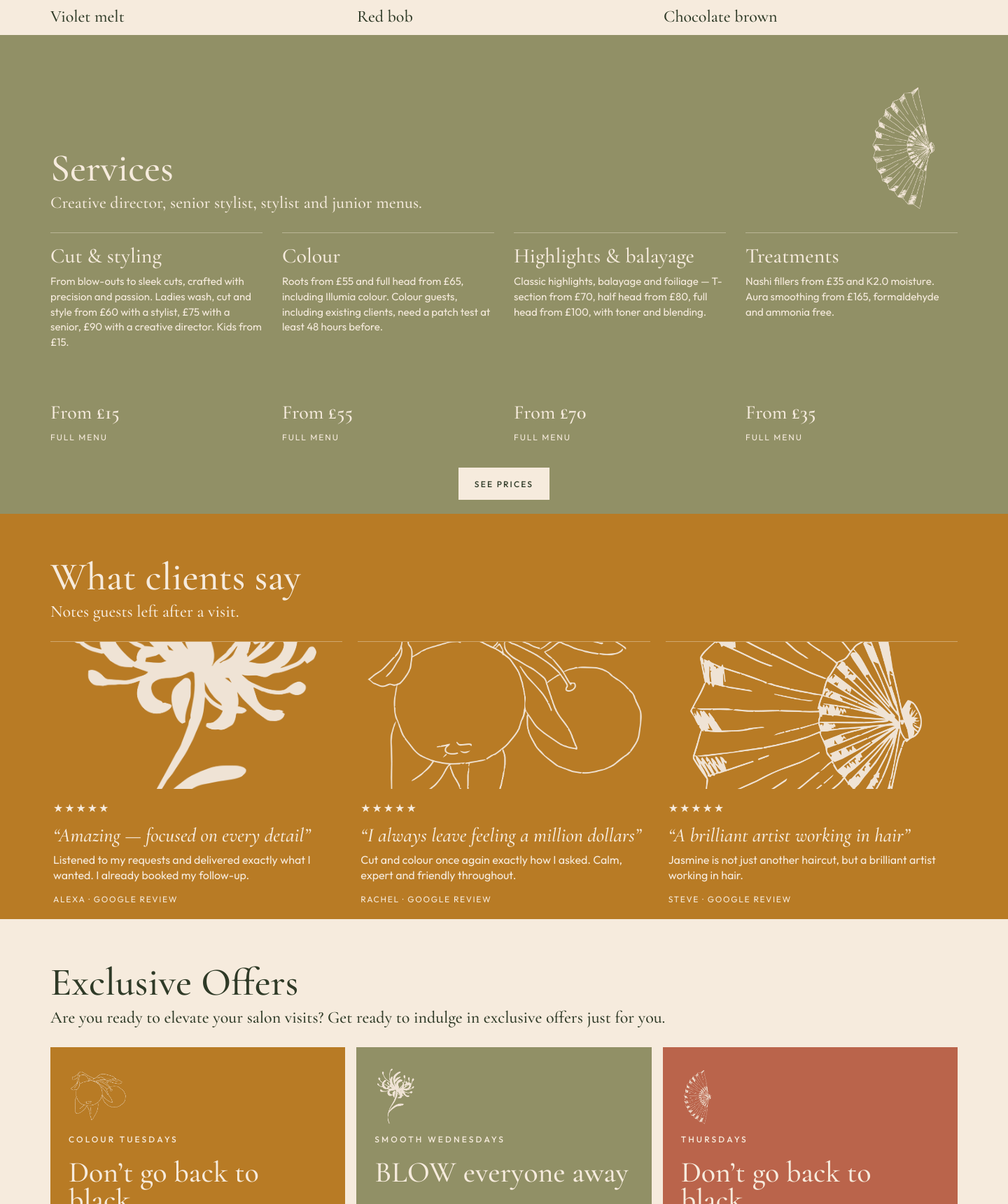
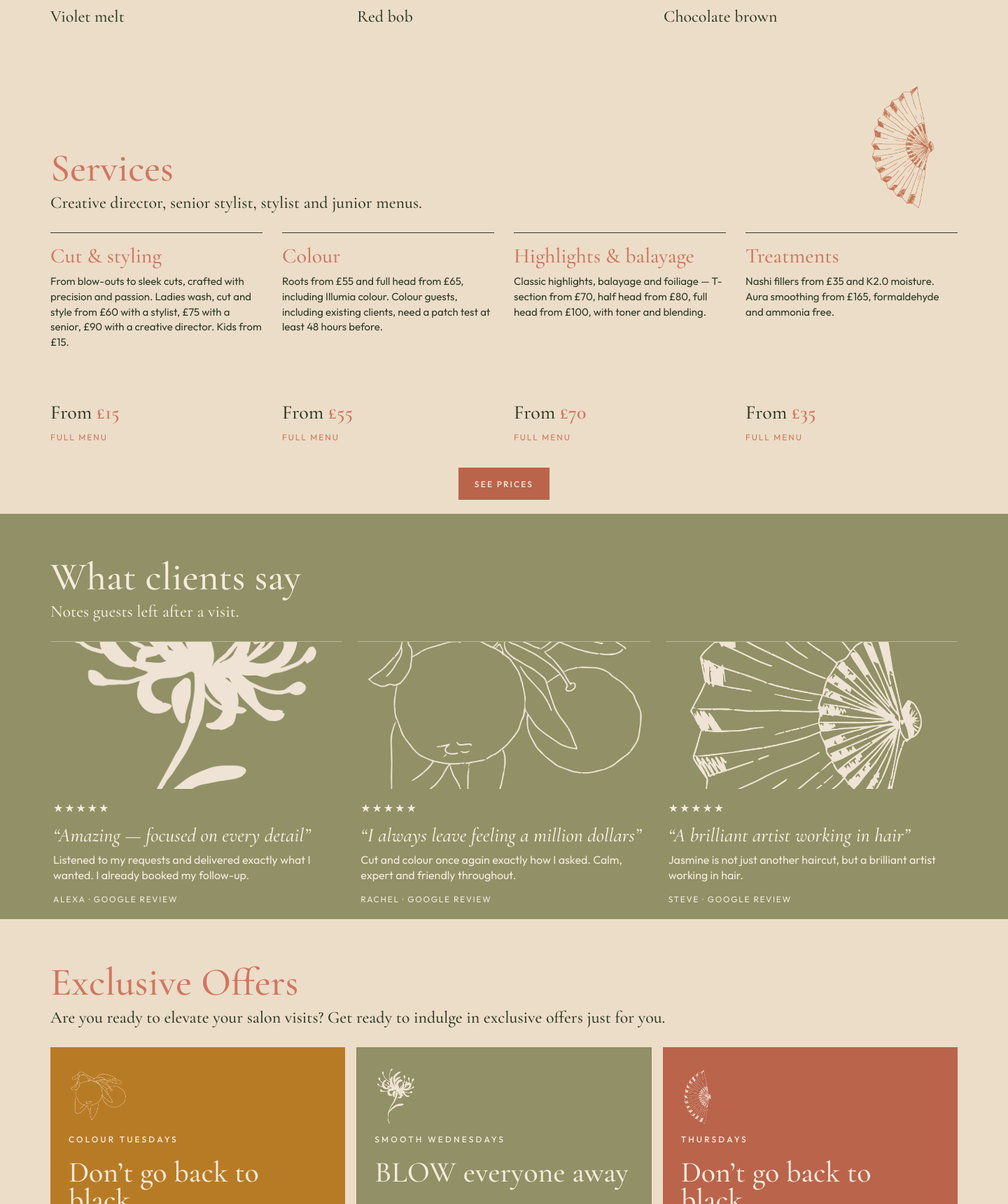
Before and after one commit to tigges/YUZU-LIVE, a PHP site: page /drawn.html in a window 1440 px wide. Shown: the part 1560-3280 px from the top of the page at 70% size. Run offline with PHP 8.4, Linux system fonts and the light colour scheme.

Commit message:
Retint the homepage clusters to the card and menu colours.
Section fields now use the business-card olive, the menu paper, and the menu-cover terracotta.

Co-authored-by: tigges <tigges@users.noreply.github.com>

```diff
--- a/proposals/homepage/drawn.html
+++ b/proposals/homepage/drawn.html
@@ -6,7 +6,7 @@
   <link rel="stylesheet" href="fonts/fonts.css" />
   <link rel="stylesheet" href="now.css" />
 </head>
-<body class="now">
+<body class="now clusters">
   <header class="bar">
     <img class="logo" src="img/logo-green.png" alt="Yuzu hair" />
     <nav class="nav" aria-label="Primary">
@@ -20,7 +20,7 @@
     </nav>
   </header>
 
-  <section class="hero hero-drawn bg-forest ink-light">
+  <section class="hero hero-drawn bg-terra ink-light">
     <div class="portrait">
       <img src="img/man-beige.png" alt="" />
     </div>
@@ -35,7 +35,7 @@
     </div>
   </section>
 
-  <section class="section wrap bg-cream" id="gallery">
+  <section class="section wrap bg-paper" id="gallery">
     <div class="section-head">
       <h2>Gallery</h2>
       <p>Recent finishes from the Dickens Yard chair.</p>
@@ -50,13 +50,13 @@
     </ul>
   </section>
 
-  <section class="section wrap bg-olive ink-light" id="services">
+  <section class="section wrap bg-paper" id="services">
     <div class="section-head with-art">
       <div>
         <h2>Services</h2>
         <p>Creative director, senior stylist, stylist and junior menus.</p>
       </div>
-      <img src="img/fan-beige.png" alt="" />
+      <img src="img/fan-orange.png" alt="" />
     </div>
     <ul class="services">
       <li>
@@ -87,7 +87,7 @@
     <p class="center-cta"><a class="btn terra" href="menu.html">See prices</a></p>
   </section>
 
-  <section class="section wrap bg-mustard ink-light" id="reviews">
+  <section class="section wrap bg-olive ink-light" id="reviews">
     <div class="section-head">
       <h2>What clients say</h2>
       <p>Notes guests left after a visit.</p>
@@ -123,7 +123,7 @@
     </ul>
   </section>
 
-  <section class="section wrap bg-cream" id="offers">
+  <section class="section wrap bg-paper" id="offers">
     <div class="section-head">
       <h2>Exclusive Offers</h2>
       <p>Are you ready to elevate your salon visits? Get ready to indulge in exclusive offers just for you.</p>
--- a/proposals/homepage/index.html
+++ b/proposals/homepage/index.html
@@ -33,17 +33,17 @@
     <figure>
       <a href="blocks.html"><img src="previews/blocks.png" alt="Homepage with each section in a different brand colour." /></a>
       <h2><a href="blocks.html">Colour blocks</a></h2>
-      <figcaption>The same page. Hero on olive, gallery on cream, services on forest, reviews on terracotta, offers on cream, join on mustard.</figcaption>
+      <figcaption>The same page, in the business-card olive, the menu paper, and the menu-cover terracotta. Hero and services on olive, gallery and offers on the menu paper, reviews and join on terracotta.</figcaption>
     </figure>
     <figure>
       <a href="portrait.html"><img src="previews/portrait.png" alt="Homepage with the illustrated woman as the hero." /></a>
       <h2><a href="portrait.html">Portrait</a></h2>
-      <figcaption>The woman from the print is the hero, on olive. Gallery on forest, services on mustard with the lily, offers on forest with the fruit, flower and fan.</figcaption>
+      <figcaption>The woman from the print is the hero, on the business-card olive. Gallery and offers sit on the menu paper. Services and join use the menu-cover terracotta. Reviews are on olive.</figcaption>
     </figure>
     <figure>
       <a href="drawn.html"><img src="previews/drawn.png" alt="Homepage with the illustrated man as the hero and line drawings in the reviews." /></a>
       <h2><a href="drawn.html">Drawings</a></h2>
-      <figcaption>The man from the print is the hero, on forest. The hair gallery stays. Reviews use the lily, the fruit and the fan instead of the salon photographs.</figcaption>
+      <figcaption>The man from the print is the hero, on the menu-cover terracotta. Services use the menu paper and the orange fan. Reviews are on the card olive, with the lily, the fruit and the fan.</figcaption>
     </figure>
     <figure>
       <a href="cover.html"><img src="previews/cover.png" alt="Homepage mockup. Olive field, line portrait, beige Yuzu hair logo, and a paper band with hours." /></a>
--- a/proposals/homepage/now.css
+++ b/proposals/homepage/now.css
@@ -317,7 +317,13 @@ a { color: inherit; text-decoration: none; }
 .bg-olive { background: var(--olive); }
 .bg-forest { background: var(--forest); }
 .bg-mustard { background: var(--mustard); }
-.bg-terra { background: var(--terra-deep); }
+.bg-terra { background: var(--terra); }
+.bg-paper { background: var(--paper); color: var(--forest); }
+.bg-paper h2,
+.bg-paper h3 { color: var(--terra); }
+.bg-paper .services .from b,
+.bg-paper .services a { color: var(--terra); }
+body.clusters { background: #f6ebdd; }
 .bg-cream { background: var(--cream); }
 .ink-light { color: var(--cream); }
 .ink-light figcaption,
@@ -344,7 +350,8 @@ a { color: inherit; text-decoration: none; }
 
 .hero-drawn.bg-olive,
 .hero-drawn.bg-forest,
-.hero-drawn.bg-mustard { padding: 0; }
+.hero-drawn.bg-mustard,
+.hero-drawn.bg-terra { padding: 0; }
 .hero-drawn {
   display: grid;
   grid-template-columns: 620px 1fr;
```
Also changed, not shown: proposals/homepage/blocks.html (+5 -5 lines), proposals/homepage/portrait.html (+5 -5 lines), proposals/homepage/previews/blocks.png, 2 other files.
